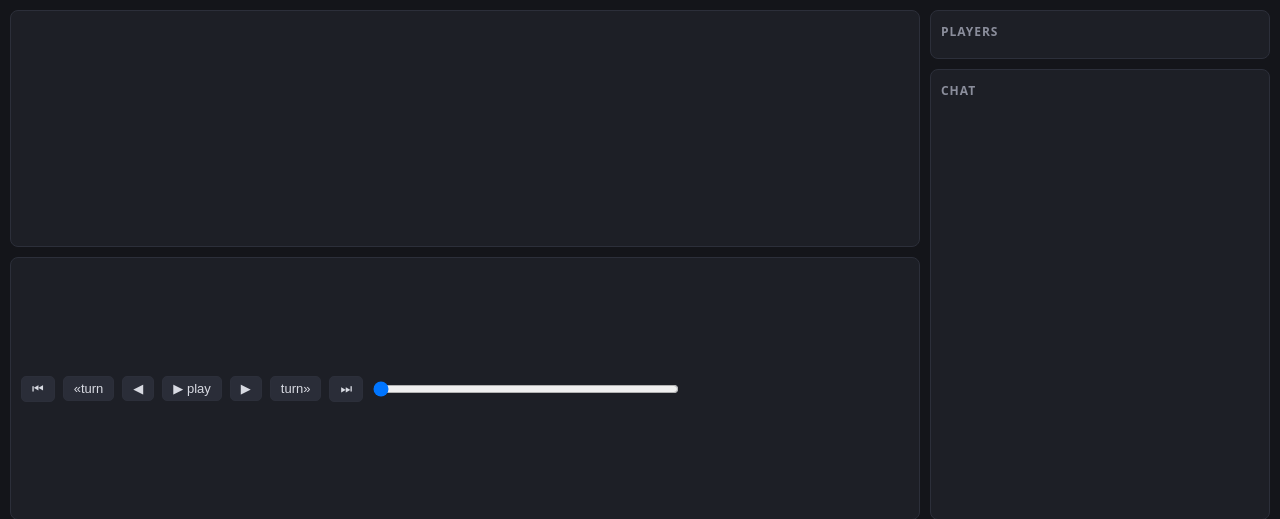
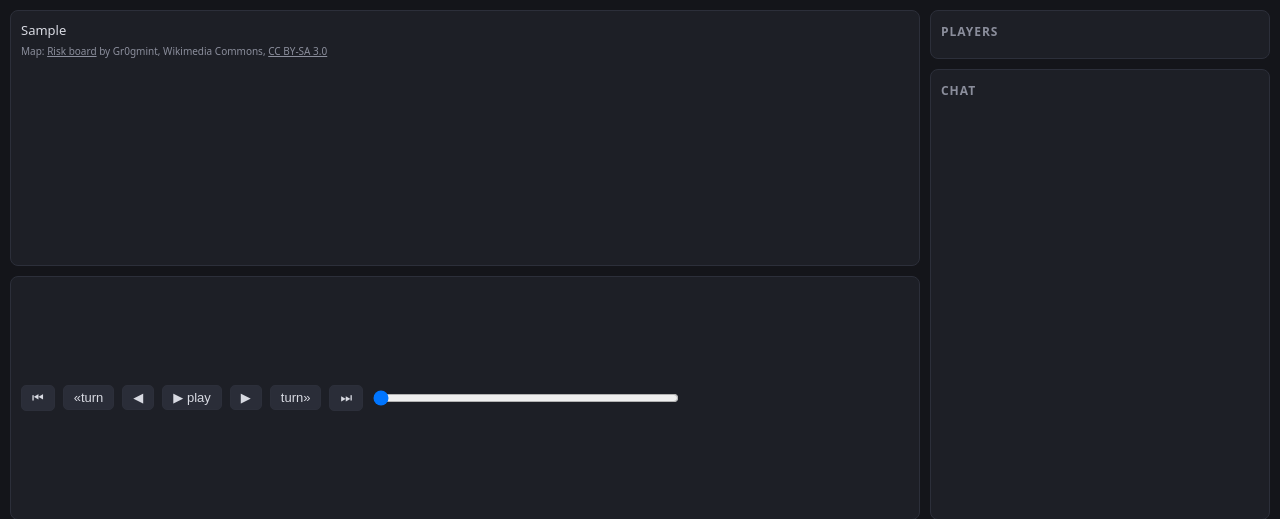
Before and after one commit to jacknurminen/risk-bench, a Python web app: template risk_bench/viewer/templates/game.html.j2 in a window 1280 px wide. Shown: the top 519 px of the page. Run offline with Jinja, Linux system fonts and the light colour scheme; the template is opened without the code that fills it: most values are stand-ins (such as "Sample title", 1, 10 or a date in 2020).

Commit message:
Replace the schematic tile board with the geographic Risk map
The viewer now embeds the Wikimedia Commons 'Risk board' SVG by
Gr0gmint (CC BY-SA 3.0, attribution shown in the viewer footer). The
file was made for game scripting: its 'countries' layer has one path
per territory whose ids match our Territory enum verbatim, except one
typo (yakursk) fixed during import. Decorative artwork and text layers
were stripped (504KB -> 300KB); the sea-route 'flightpaths' layer is
kept; fixed pixel dimensions were swapped for a viewBox so the map
scales to its panel.

The JS colors each territory path by owner per step and places army
counts at path centers via getBBox, with hover tooltips naming the
territory, owner, and count. The tile-grid board is gone.

Co-Authored-By: Claude Fable 5 <noreply@anthropic.com>

```diff
--- a/risk_bench/viewer/templates/game.html.j2
+++ b/risk_bench/viewer/templates/game.html.j2
@@ -15,12 +15,11 @@
   #controls { grid-row: 2; grid-column: 1; display:flex; align-items:center; gap:8px; }
   #log { grid-row: 3; grid-column: 1 / span 2; }
   h3 { margin:2px 0 8px; font-size:12px; text-transform:uppercase; letter-spacing:.08em; color:var(--dim); }
-  .continent { margin-bottom:10px; }
-  .continent .cname { color:var(--dim); font-size:11px; margin-bottom:4px; }
-  .tiles { display:flex; flex-wrap:wrap; gap:4px; }
-  .tile { width:108px; border-radius:5px; padding:4px 6px; border:1px solid var(--line); }
-  .tile .tname { font-size:10px; color:#fff; opacity:.85; white-space:nowrap; overflow:hidden; text-overflow:ellipsis; }
-  .tile .armies { font-size:15px; font-weight:700; color:#fff; }
+  #board svg { width:100%; height:auto; background:#b9cdd9; border-radius:6px; }
+  #board .attribution { font-size:10px; color:var(--dim); margin-top:4px; }
+  #board .attribution a { color:var(--dim); }
+  .acount { font:700 11px system-ui, sans-serif; text-anchor:middle; dominant-baseline:middle;
+            fill:#101010; paint-order:stroke; stroke:#ffffffd0; stroke-width:2.5px; pointer-events:none; }
   button { background:#2a2d38; color:var(--text); border:1px solid var(--line); border-radius:5px;
            padding:4px 10px; cursor:pointer; font-size:13px; }
   button:hover { background:#343847; }
@@ -46,7 +45,11 @@
 </head>
 <body>
 <div class="layout">
-  <div id="board" class="panel"></div>
+  <div id="board" class="panel">
+    {{ board_svg }}
+    <div class="attribution">Map: <a href="https://commons.wikimedia.org/wiki/File:Risk_board.svg">Risk board</a>
+      by Gr0gmint, Wikimedia Commons, <a href="https://creativecommons.org/licenses/by-sa/3.0">CC BY-SA 3.0</a></div>
+  </div>
   <div id="side">
     <div class="panel" id="playersPanel"><h3>Players</h3><div id="players"></div></div>
     <div class="panel" id="chat"><h3>Chat</h3><div id="messages"></div></div>
@@ -74,23 +77,22 @@ let timer = null;
 const el = id => document.getElementById(id);
 const pretty = name => name.replaceAll("_", " ");
 
+const SVG_NS = "http://www.w3.org/2000/svg";
+const territoryShapes = {};
+
 function buildBoard() {
-  const board = el("board");
-  for (const continent of GAME.continents) {
-    const section = document.createElement("div");
-    section.className = "continent";
-    section.innerHTML = `<div class="cname">${pretty(continent.name)} (+${continent.bonus})</div>`;
-    const tiles = document.createElement("div");
-    tiles.className = "tiles";
-    for (const territory of continent.territories) {
-      const tile = document.createElement("div");
-      tile.className = "tile";
-      tile.id = "t-" + territory;
-      tile.innerHTML = `<div class="tname">${pretty(territory)}</div><div class="armies"></div>`;
-      tiles.appendChild(tile);
-    }
-    section.appendChild(tiles);
-    board.appendChild(section);
+  const svg = document.querySelector("#board svg");
+  for (const territory of Object.keys(steps[0].board)) {
+    const path = svg.getElementById(territory);
+    const box = path.getBBox();
+    const label = document.createElementNS(SVG_NS, "text");
+    label.setAttribute("x", box.x + box.width / 2);
+    label.setAttribute("y", box.y + box.height / 2);
+    label.setAttribute("class", "acount");
+    svg.appendChild(label);
+    const tooltip = document.createElementNS(SVG_NS, "title");
+    path.appendChild(tooltip);
+    territoryShapes[territory] = { path, label, tooltip };
   }
 }
 
@@ -146,10 +148,11 @@ function show(newIndex) {
   index = Math.max(0, Math.min(steps.length - 1, newIndex));
   const step = steps[index];
   for (const [territory, [seat, armies]] of Object.entries(step.board)) {
-    const tile = el("t-" + territory);
-    tile.style.background = COLORS[seat] + "55";
-    tile.style.borderColor = COLORS[seat];
-    tile.querySelector(".armies").textContent = armies;
+    const shape = territoryShapes[territory];
+    shape.path.style.fill = COLORS[seat];
+    shape.path.style.fillOpacity = "0.78";
+    shape.label.textContent = armies;
+    shape.tooltip.textContent = `${pretty(territory)} — ${GAME.players[seat].name}, ${armies} armies`;
   }
   step.players.forEach((stats, seat) => {
     const card = el("p-" + seat);
```
Also changed, not shown: risk_bench/viewer/html.py (+7 -2 lines), tests/viewer/test_viewer.py (+9 -1 lines), risk_bench/viewer/templates/board.svg (added).
